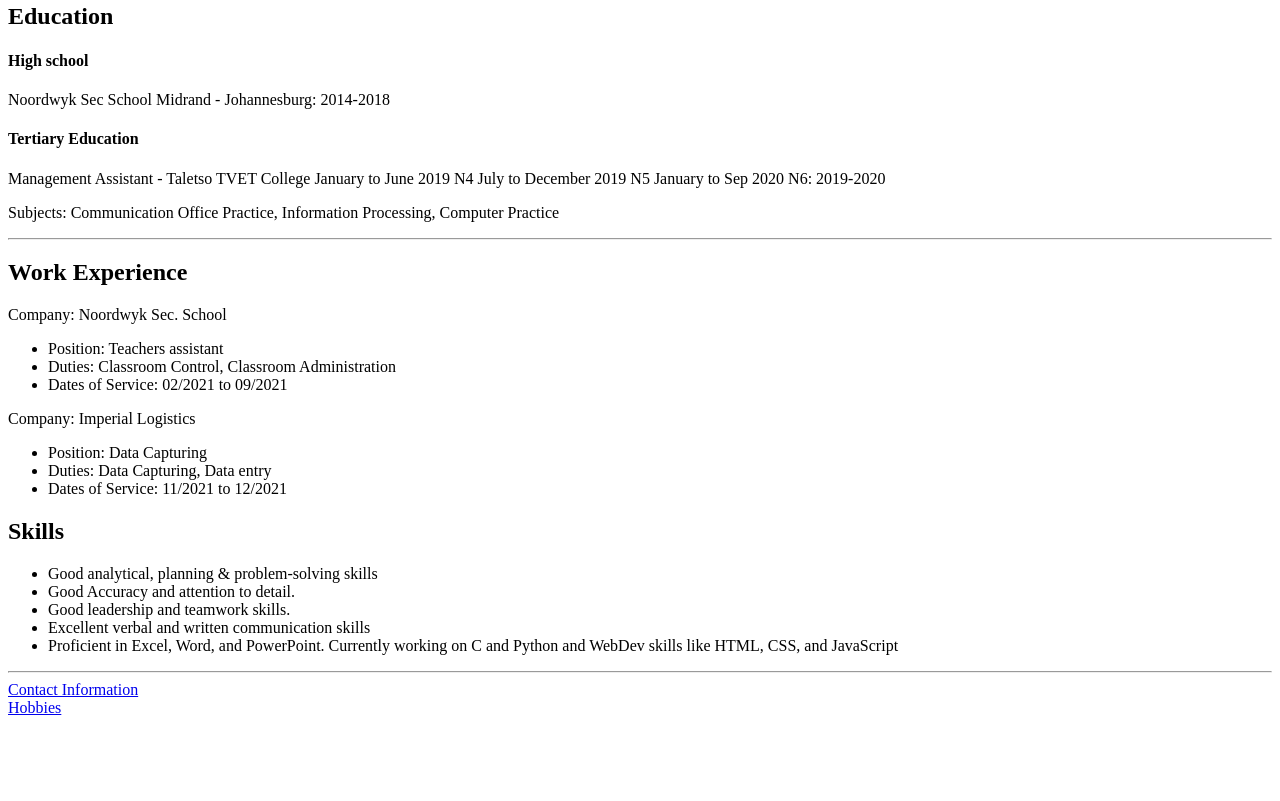
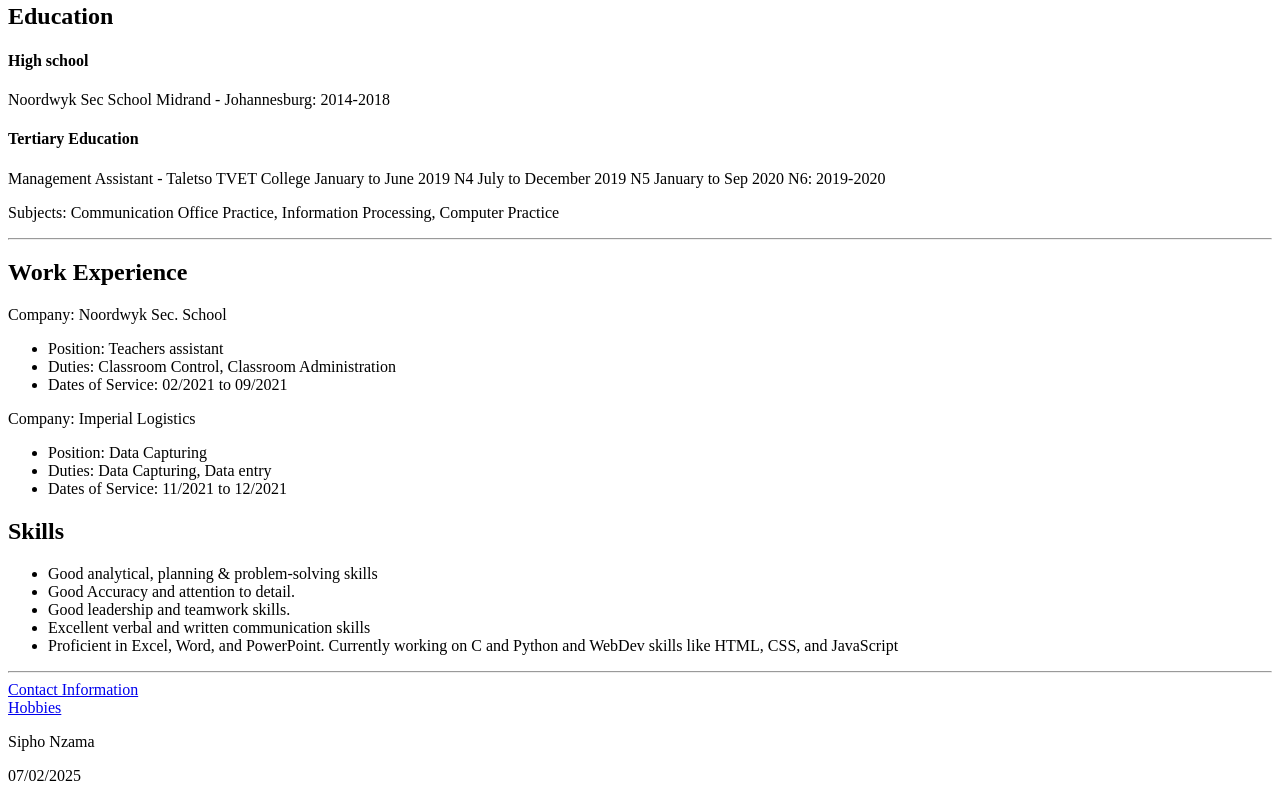
Before and after one commit to siphonzama/Resume, a plain HTML site: page index.html in a window 1280 px wide. Shown: the part 577-1378 px from the top of the page. Before the commit the page ends 1302 px from the top, so only its background shows below. Drawn offline with Linux system fonts and the light colour scheme.

Commit message:
Update index.html

```diff
--- a/index.html
+++ b/index.html
@@ -78,5 +78,10 @@
     <a href="./public/contact.html">Contact Information</a> <br />
     <a href="./public/hobbies.html">Hobbies</a>
 
+     <footer>
+        <p>Sipho Nzama</p>
+        <p>07/02/2025</p>
+    </footer>
+
 
 </body>
```
